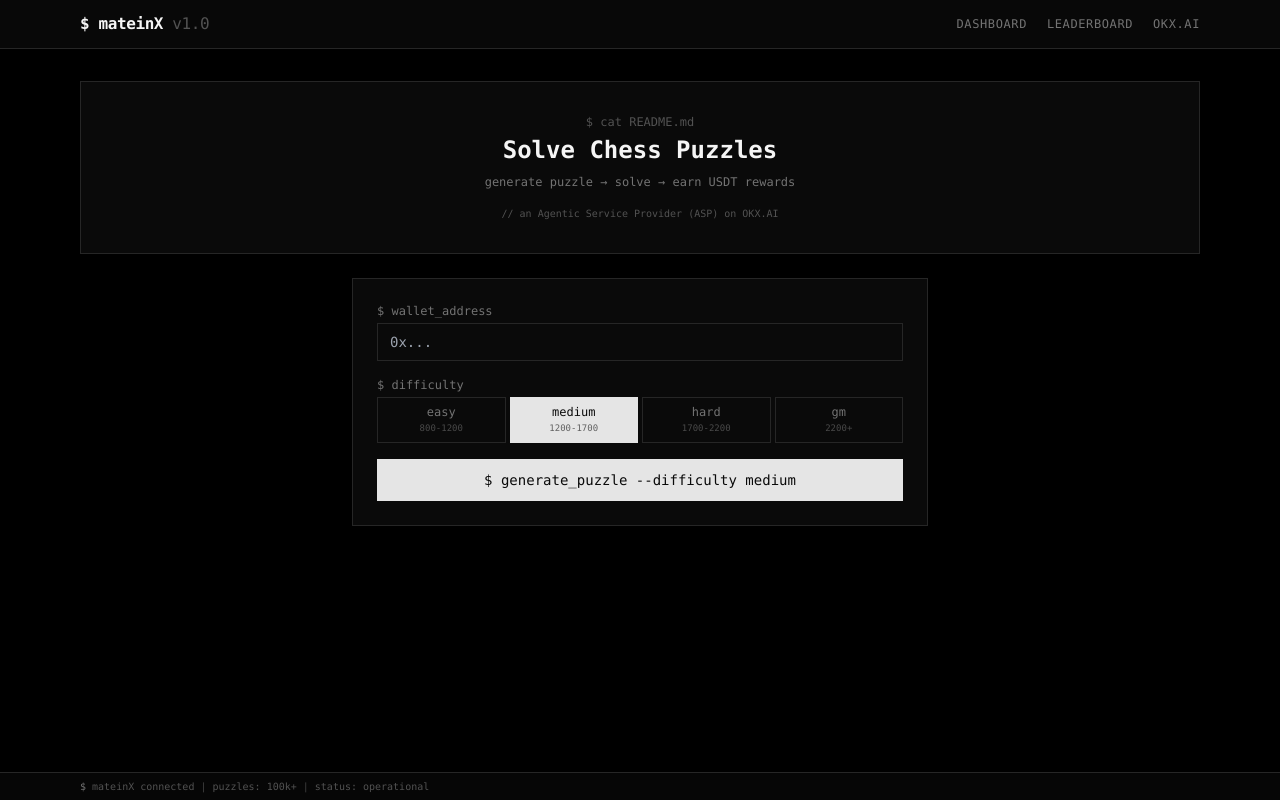
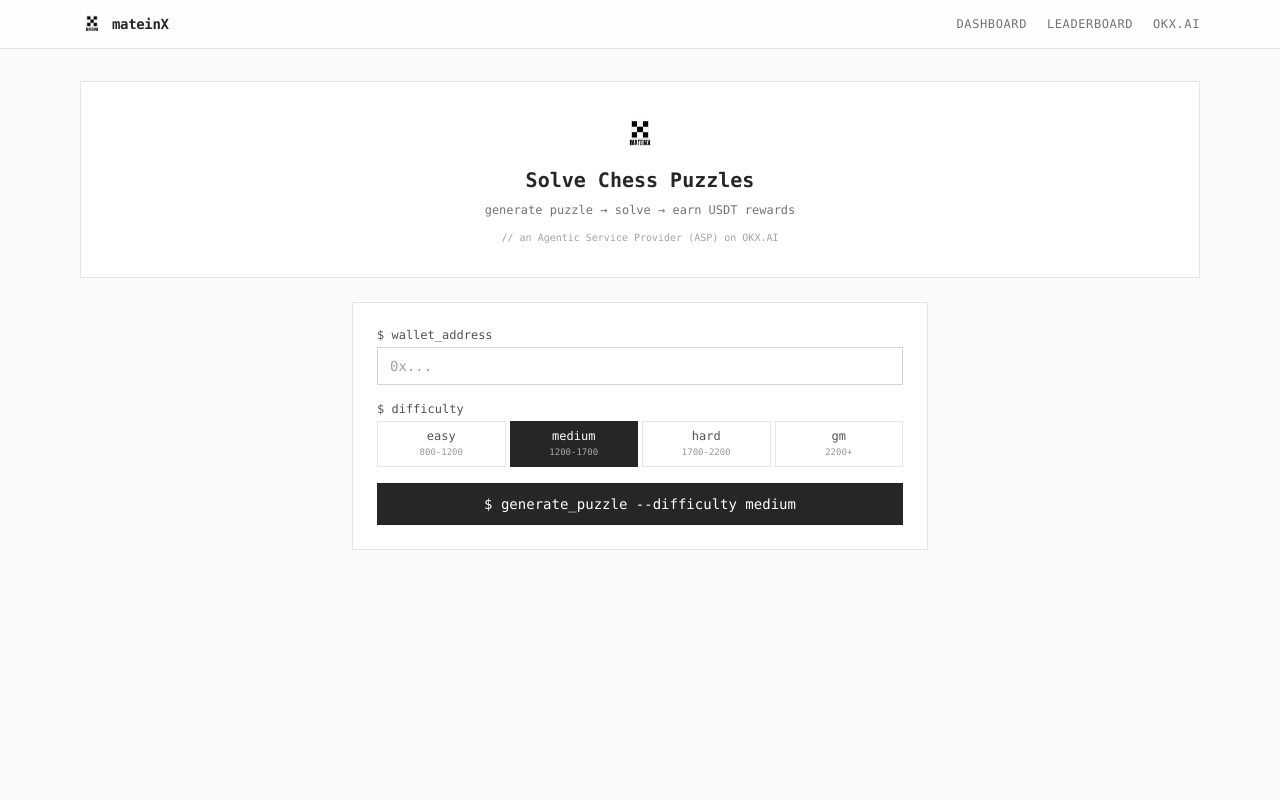
Before and after one commit to youvandra/mateinX, a Next.js app in the folder frontend/: page / in a window 1280 px wide. Built offline with nearby package versions, Linux system fonts and the light colour scheme.

Commit message:
Light mode UI with colored chess board, add logo, monospace terminal aesthetic

```diff
--- a/frontend/src/app/dashboard/page.tsx
+++ b/frontend/src/app/dashboard/page.tsx
@@ -63,16 +63,18 @@ export default function Dashboard() {
   }, [address]);
 
   const statusColors: Record<string, string> = {
-    active: 'border-blue-500 text-blue-400',
-    solved: 'border-green-500 text-green-400',
-    failed: 'border-red-500 text-red-400',
-    pending: 'border-terminal-500 text-terminal-400',
-    illegal: 'border-yellow-500 text-yellow-400',
+    active: 'border-blue-500 text-blue-600',
+    solved: 'border-green-500 text-green-600',
+    failed: 'border-red-500 text-red-600',
+    pending: 'border-terminal-300 text-terminal-500',
   };
 
   return (
     <div className="space-y-6">
-      <h1 className="text-lg font-bold text-terminal-50">$ DASHBOARD</h1>
+      <div className="flex items-center gap-2">
+        <img src="/logo.png" alt="" className="h-5 w-5" />
+        <h1 className="text-base font-bold text-terminal-800 uppercase tracking-wider">Dashboard</h1>
+      </div>
 
       <div className="max-w-md">
         <input
@@ -94,40 +96,40 @@ export default function Dashboard() {
         </div>
       )}
 
-      <div className="border border-terminal-700">
-        <p className="text-xs text-terminal-500 border-b border-terminal-700 p-3 font-mono">
+      <div className="border border-terminal-200">
+        <p className="text-xs text-terminal-500 border-b border-terminal-200 p-3 font-mono bg-terminal-50">
           {`// game history (${games.length})`}
         </p>
         {loading ? (
-          <p className="p-4 text-terminal-500 text-xs font-mono">$ loading...</p>
+          <p className="p-4 text-terminal-400 text-xs font-mono">$ loading...</p>
         ) : games.length === 0 ? (
-          <p className="p-4 text-terminal-500 text-xs font-mono">$ no games found</p>
+          <p className="p-4 text-terminal-400 text-xs font-mono">$ no games found</p>
         ) : (
           <div className="overflow-x-auto">
             <table className="w-full text-xs font-mono">
               <thead>
-                <tr className="border-b border-terminal-700 text-terminal-500">
+                <tr className="border-b border-terminal-200 text-terminal-500">
                   <th className="text-left p-3 font-medium">puzzle</th>
                   <th className="text-left p-3 font-medium">status</th>
                   <th className="text-right p-3 font-medium">reward</th>
                   <th className="text-right p-3 font-medium">date</th>
                 </tr>
               </thead>
-              <tbody className="divide-y divide-terminal-800">
+              <tbody className="divide-y divide-terminal-100">
                 {games.map((game) => (
                   <tr
                     key={game.id}
-                    className="hover:bg-terminal-800 cursor-pointer transition-colors"
+                    className="hover:bg-terminal-50 cursor-pointer transition-colors"
                     onClick={() => window.location.href = `/games/${game.id}`}
                   >
-                    <td className="p-3 text-terminal-400 text-[10px]">{game.puzzle_id.slice(0, 10)}</td>
+                    <td className="p-3 text-terminal-500 text-[10px]">{game.puzzle_id.slice(0, 10)}</td>
                     <td className="p-3">
-                      <span className={`inline-block px-1.5 py-0.5 text-[10px] border ${statusColors[game.status] || 'border-terminal-500 text-terminal-400'}`}>
+                      <span className={`inline-block px-1.5 py-0.5 text-[10px] border ${statusColors[game.status] || 'border-terminal-300 text-terminal-500'}`}>
                         {game.status}
                       </span>
                     </td>
-                    <td className="p-3 text-right text-terminal-300">{game.reward.toFixed(2)} USDT</td>
-                    <td className="p-3 text-right text-terminal-500 text-[10px]">{new Date(game.created_at).toLocaleDateString()}</td>
+                    <td className="p-3 text-right text-terminal-700">{game.reward.toFixed(2)} USDT</td>
+                    <td className="p-3 text-right text-terminal-400 text-[10px]">{new Date(game.created_at).toLocaleDateString()}</td>
                   </tr>
                 ))}
               </tbody>
@@ -141,9 +143,9 @@ export default function Dashboard() {
 
 function StatCard({ label, value }: { label: string; value: string | number }) {
   return (
-    <div className="border border-terminal-700 bg-terminal-900 p-3">
+    <div className="border border-terminal-200 bg-white p-3">
       <p className="text-[10px] text-terminal-500 uppercase tracking-wider font-mono">{label}</p>
-      <p className="text-base font-bold text-terminal-50 mt-1 font-mono">{value}</p>
+      <p className="text-base font-bold text-terminal-800 mt-1 font-mono">{value}</p>
     </div>
   );
 }
--- a/frontend/src/app/globals.css
+++ b/frontend/src/app/globals.css
@@ -5,15 +5,15 @@
 @import url('https://fonts.googleapis.com/css2?family=JetBrains+Mono:wght@400;500;600;700&display=swap');
 
 :root {
-  --foreground: #e5e5e5;
-  --background: #000000;
-  --accent: #ffffff;
-  --muted: #404040;
+  --foreground: #171717;
+  --background: #fafafa;
+  --accent: #171717;
+  --muted: #a3a3a3;
 }
 
 * {
   scrollbar-width: thin;
-  scrollbar-color: #404040 #000000;
+  scrollbar-color: #d4d4d4 #fafafa;
 }
 
 *::-webkit-scrollbar {
@@ -21,11 +21,11 @@
 }
 
 *::-webkit-scrollbar-track {
-  background: #000000;
+  background: #fafafa;
 }
 
 *::-webkit-scrollbar-thumb {
-  background: #404040;
+  background: #d4d4d4;
   border-radius: 3px;
 }
 
@@ -36,29 +36,29 @@ body {
 }
 
 ::selection {
-  background: #ffffff;
-  color: #000000;
+  background: #171717;
+  color: #fafafa;
 }
 
 @layer utilities {
   .terminal-border {
-    @apply border border-terminal-700;
+    @apply border border-terminal-300;
   }
 
   .terminal-card {
-    @apply bg-terminal-900 rounded-none terminal-border;
+    @apply bg-white rounded-none terminal-border;
   }
 
   .terminal-input {
-    @apply bg-terminal-900 text-terminal-100 border border-terminal-700 focus:border-terminal-300 focus:outline-none px-3 py-2 text-sm;
+    @apply bg-white text-terminal-800 border border-terminal-300 focus:border-terminal-600 focus:outline-none px-3 py-2 text-sm;
   }
 
   .terminal-btn {
-    @apply bg-terminal-800 text-terminal-100 border border-terminal-600 hover:bg-terminal-700 hover:border-terminal-400 transition-colors text-sm font-medium;
+    @apply bg-terminal-100 text-terminal-800 border border-terminal-300 hover:bg-terminal-200 hover:border-terminal-400 transition-colors text-sm font-medium;
   }
 
   .terminal-btn-primary {
-    @apply bg-terminal-100 text-terminal-900 border border-terminal-100 hover:bg-terminal-300 transition-colors text-sm font-medium;
+    @apply bg-terminal-800 text-white border border-terminal-800 hover:bg-terminal-700 transition-colors text-sm font-medium;
   }
 
   .terminal-tag {
--- a/frontend/src/app/layout.tsx
+++ b/frontend/src/app/layout.tsx
@@ -4,32 +4,31 @@ import './globals.css';
 export const metadata: Metadata = {
   title: 'mateinX :: solve chess puzzles, earn crypto',
   description: 'An Agentic Service Provider (ASP) on OKX.AI. Solve chess puzzles and earn USDT rewards.',
+  icons: { icon: '/logo.png' },
 };
 
 export default function RootLayout({ children }: { children: React.ReactNode }) {
   return (
     <html lang="en">
-      <body className="min-h-screen bg-black text-terminal-100">
-        <nav className="border-b border-terminal-700 bg-terminal-900/80 backdrop-blur-sm sticky top-0 z-50">
+      <body className="min-h-screen bg-terminal-50 text-terminal-800">
+        <nav className="border-b border-terminal-200 bg-white/80 backdrop-blur-sm sticky top-0 z-50">
           <div className="max-w-6xl mx-auto px-4 h-12 flex items-center justify-between">
-            <a href="/" className="text-base font-bold text-terminal-50 tracking-tight">
-              $ mateinX <span className="text-terminal-500 font-normal">v1.0</span>
+            <a href="/" className="flex items-center gap-2">
+              <img src="/logo.png" alt="mateinX" className="h-6 w-6" />
+              <span className="text-sm font-bold text-terminal-800 tracking-tight">
+                mateinX
+              </span>
             </a>
-            <div className="flex gap-5 text-xs font-medium text-terminal-400 uppercase tracking-wider">
-              <a href="/dashboard" className="hover:text-terminal-50 transition-colors">Dashboard</a>
-              <a href="/leaderboard" className="hover:text-terminal-50 transition-colors">Leaderboard</a>
-              <a href="https://okx.ai" target="_blank" rel="noreferrer" className="hover:text-terminal-50 transition-colors">OKX.AI</a>
+            <div className="flex gap-5 text-xs font-medium text-terminal-500 uppercase tracking-wider">
+              <a href="/dashboard" className="hover:text-terminal-800 transition-colors">Dashboard</a>
+              <a href="/leaderboard" className="hover:text-terminal-800 transition-colors">Leaderboard</a>
+              <a href="https://okx.ai" target="_blank" rel="noreferrer" className="hover:text-terminal-800 transition-colors">OKX.AI</a>
             </div>
           </div>
         </nav>
         <main className="max-w-6xl mx-auto px-4 py-8">
           {children}
         </main>
-        <div className="fixed bottom-0 left-0 right-0 border-t border-terminal-700 bg-terminal-900/60 backdrop-blur-sm">
-          <div className="max-w-6xl mx-auto px-4 py-1.5 text-[10px] text-terminal-500">
-            <span className="text-terminal-400">$</span> mateinX connected <span className="text-terminal-600">|</span> puzzles: 100k+ <span className="text-terminal-600">|</span> status: operational
-          </div>
-        </div>
       </body>
     </html>
   );
--- a/frontend/src/app/leaderboard/page.tsx
+++ b/frontend/src/app/leaderboard/page.tsx
@@ -34,18 +34,21 @@ export default function Leaderboard() {
 
   return (
     <div className="space-y-6">
-      <h1 className="text-lg font-bold text-terminal-50">$ LEADERBOARD</h1>
+      <div className="flex items-center gap-2">
+        <img src="/logo.png" alt="" className="h-5 w-5" />
+        <h1 className="text-base font-bold text-terminal-800 uppercase tracking-wider">Leaderboard</h1>
+      </div>
       <p className="text-terminal-500 text-xs font-mono">{`// top solvers ranked by puzzles solved and earnings`}</p>
 
-      <div className="border border-terminal-700">
+      <div className="border border-terminal-200">
         {loading ? (
-          <p className="p-4 text-terminal-500 text-xs font-mono">$ loading...</p>
+          <p className="p-4 text-terminal-400 text-xs font-mono">$ loading...</p>
         ) : entries.length === 0 ? (
-          <p className="p-4 text-terminal-500 text-xs font-mono">$ no data yet</p>
+          <p className="p-4 text-terminal-400 text-xs font-mono">$ no data yet</p>
         ) : (
           <table className="w-full text-xs font-mono">
             <thead>
-              <tr className="border-b border-terminal-700 text-terminal-500">
+              <tr className="border-b border-terminal-200 text-terminal-500 bg-terminal-50">
                 <th className="text-left p-3 font-medium w-10">#</th>
                 <th className="text-left p-3 font-medium">solver</th>
                 <th className="text-center p-3 font-medium">solved</th>
@@ -54,18 +57,18 @@ export default function Leaderboard() {
                 <th className="text-center p-3 font-medium">streak</th>
               </tr>
             </thead>
-            <tbody className="divide-y divide-terminal-800">
+            <tbody className="divide-y divide-terminal-100">
               {entries.map((entry, i) => (
-                <tr key={entry.user_address} className="hover:bg-terminal-800 transition-colors">
+                <tr key={entry.user_address} className="hover:bg-terminal-50 transition-colors">
                   <td className="p-3 font-bold text-terminal-400">{i + 1}</td>
-                  <td className="p-3 text-terminal-300 text-[10px]">
+                  <td className="p-3 text-terminal-600 text-[10px]">
                     {entry.user_address.slice(0, 6)}...{entry.user_address.slice(-4)}
                   </td>
-                  <td className="p-3 text-center text-green-400">{entry.total_solved}</td>
-                  <td className="p-3 text-center text-red-400">{entry.total_failed}</td>
-                  <td className="p-3 text-right text-terminal-50 font-medium">{entry.total_earned.toFixed(2)} USDT</td>
+                  <td className="p-3 text-center text-green-600">{entry.total_solved}</td>
+                  <td className="p-3 text-center text-red-500">{entry.total_failed}</td>
+                  <td className="p-3 text-right text-terminal-800 font-medium">{entry.total_earned.toFixed(2)} USDT</td>
                   <td className="p-3 text-center">
-                    <span className="text-yellow-400 text-[10px]">{entry.current_streak}</span>
+                    <span className="text-amber-600 text-[10px]">{entry.current_streak}</span>
                   </td>
                 </tr>
               ))}
--- a/frontend/src/app/page.tsx
+++ b/frontend/src/app/page.tsx
@@ -85,20 +85,20 @@ export default function Home() {
 
   return (
     <div className="space-y-6">
-      <div className="text-center border border-terminal-700 bg-terminal-900 p-8">
-        <p className="text-xs text-terminal-500 mb-1">$ cat README.md</p>
-        <h1 className="text-2xl font-bold text-terminal-50">Solve Chess Puzzles</h1>
-        <p className="text-terminal-400 text-xs mt-2">
-          generate puzzle → solve → earn USDT rewards
+      <div className="text-center border border-terminal-200 bg-white p-8">
+        <img src="/logo.png" alt="mateinX" className="h-10 w-10 mx-auto mb-3" />
+        <h1 className="text-xl font-bold text-terminal-800">Solve Chess Puzzles</h1>
+        <p className="text-terminal-500 text-xs mt-2">
+          generate puzzle &rarr; solve &rarr; earn USDT rewards
         </p>
-        <p className="text-terminal-500 text-[10px] mt-4">
+        <p className="text-terminal-400 text-[10px] mt-3">
           {`// an Agentic Service Provider (ASP) on OKX.AI`}
         </p>
       </div>
 
-      <div className="border border-terminal-700 bg-terminal-900 max-w-xl mx-auto p-6 space-y-4">
+      <div className="border border-terminal-200 bg-white max-w-xl mx-auto p-6 space-y-4">
         <div>
-          <label className="text-xs text-terminal-400 block mb-1">$ wallet_address</label>
+          <label className="text-xs text-terminal-600 block mb-1">$ wallet_address</label>
           <input
             type="text"
             value={address}
@@ -109,17 +109,17 @@ export default function Home() {
         </div>
 
         <div>
-          <label className="text-xs text-terminal-400 block mb-1">$ difficulty</label>
+          <label className="text-xs text-terminal-600 block mb-1">$ difficulty</label>
           <div className="grid grid-cols-4 gap-1">
             {difficulties.map((d) => (
               <button
                 key={d.key}
                 onClick={() => setDifficulty(d.key)}
-                className={`px-2 py-1.5 text-xs font-mono border ${
+                className={`px-2 py-1.5 text-xs font-mono border transition-colors ${
                   difficulty === d.key
-                    ? 'bg-terminal-100 text-terminal-900 border-terminal-100'
-                    : 'bg-terminal-900 text-terminal-400 border-terminal-700 hover:bg-terminal-800 hover:text-terminal-200'
-                } transition-colors`}
+                    ? 'bg-terminal-800 text-white border-terminal-800'
+                    : 'bg-white text-terminal-600 border-terminal-200 hover:bg-terminal-100'
+                }`}
               >
                 {d.label}
                 <span className="block text-[9px] opacity-60">{d.desc}</span>
@@ -136,12 +136,12 @@ export default function Home() {
           {loading ? '$ generating...' : '$ generate_puzzle --difficulty ' + difficulty}
         </button>
 
-        {error && <p className="text-red-400 text-[10px]">{`// error: ${error}`}</p>}
+        {error && <p className="text-red-500 text-[10px]">{`// error: ${error}`}</p>}
       </div>
 
       {puzzle && (
         <div className="max-w-4xl mx-auto">
-          <p className="text-xs text-terminal-500 mb-4">{`// puzzle received, solving...`}</p>
+          <p className="text-xs text-terminal-400 mb-4">{`// puzzle received, solving...`}</p>
           <PuzzleView
             fen={puzzle.fen}
             difficulty={puzzle.difficulty}
--- a/frontend/tailwind.config.ts
+++ b/frontend/tailwind.config.ts
@@ -10,17 +10,17 @@ const config: Config = {
       },
       colors: {
         terminal: {
-          50: '#f5f5f5',
-          100: '#e5e5e5',
-          200: '#d4d4d4',
-          300: '#a3a3a3',
-          400: '#737373',
-          500: '#525252',
-          600: '#404040',
-          700: '#262626',
-          800: '#171717',
-          900: '#0a0a0a',
-          950: '#000000',
+          50: '#fafafa',
+          100: '#f5f5f5',
+          200: '#e5e5e5',
+          300: '#d4d4d4',
+          400: '#a3a3a3',
+          500: '#737373',
+          600: '#525252',
+          700: '#404040',
+          800: '#262626',
+          900: '#171717',
+          950: '#0a0a0a',
         },
       },
     },
```
Also changed, not shown: frontend/src/app/games/[id]/page.tsx (+34 -35 lines), frontend/src/components/ChessBoard.tsx (+3 -4 lines), frontend/src/components/PuzzleView.tsx (+18 -18 lines), frontend/public/logo.png (added), 1 other file (tests, documents, lock files or other folders).
